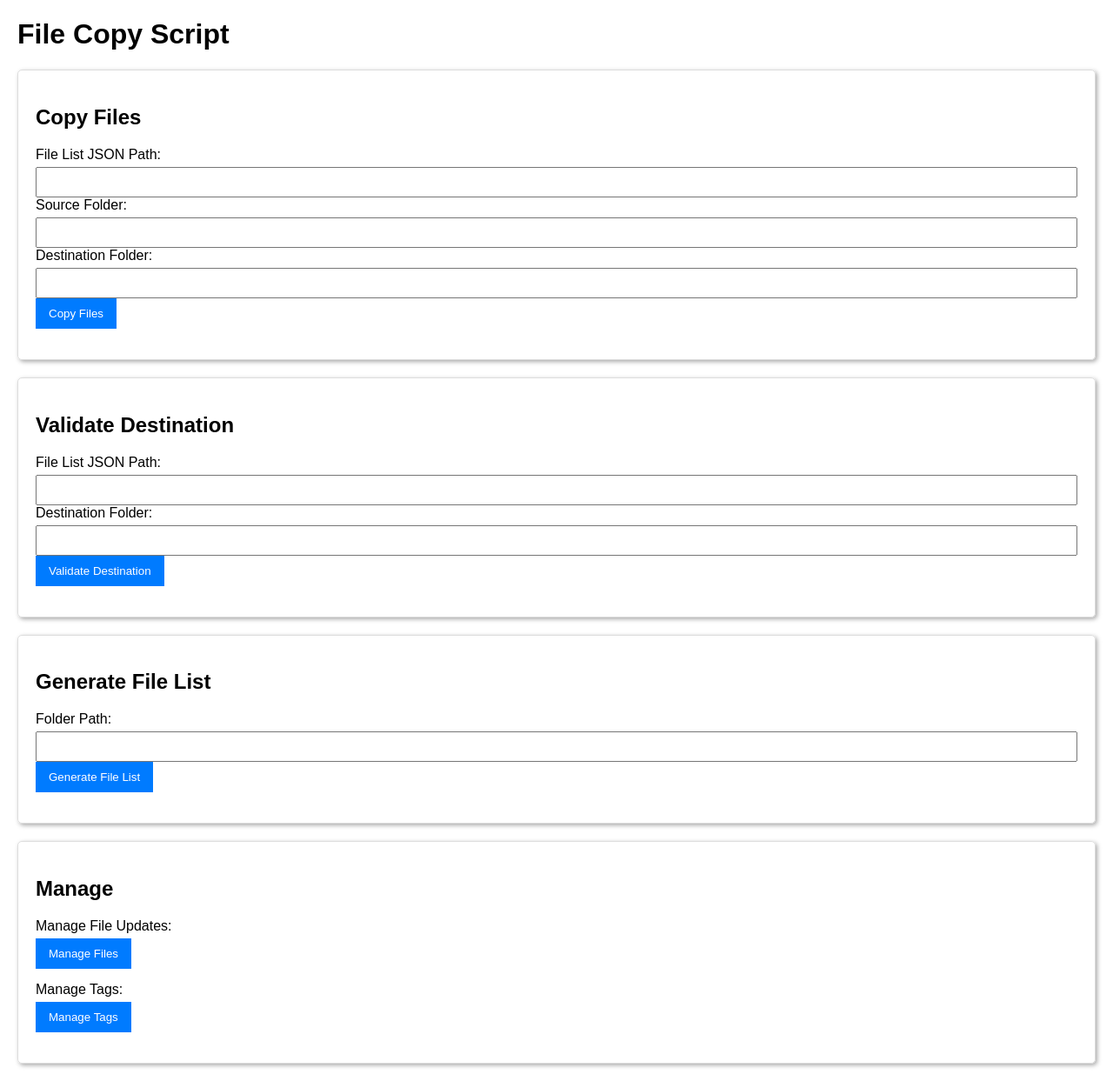
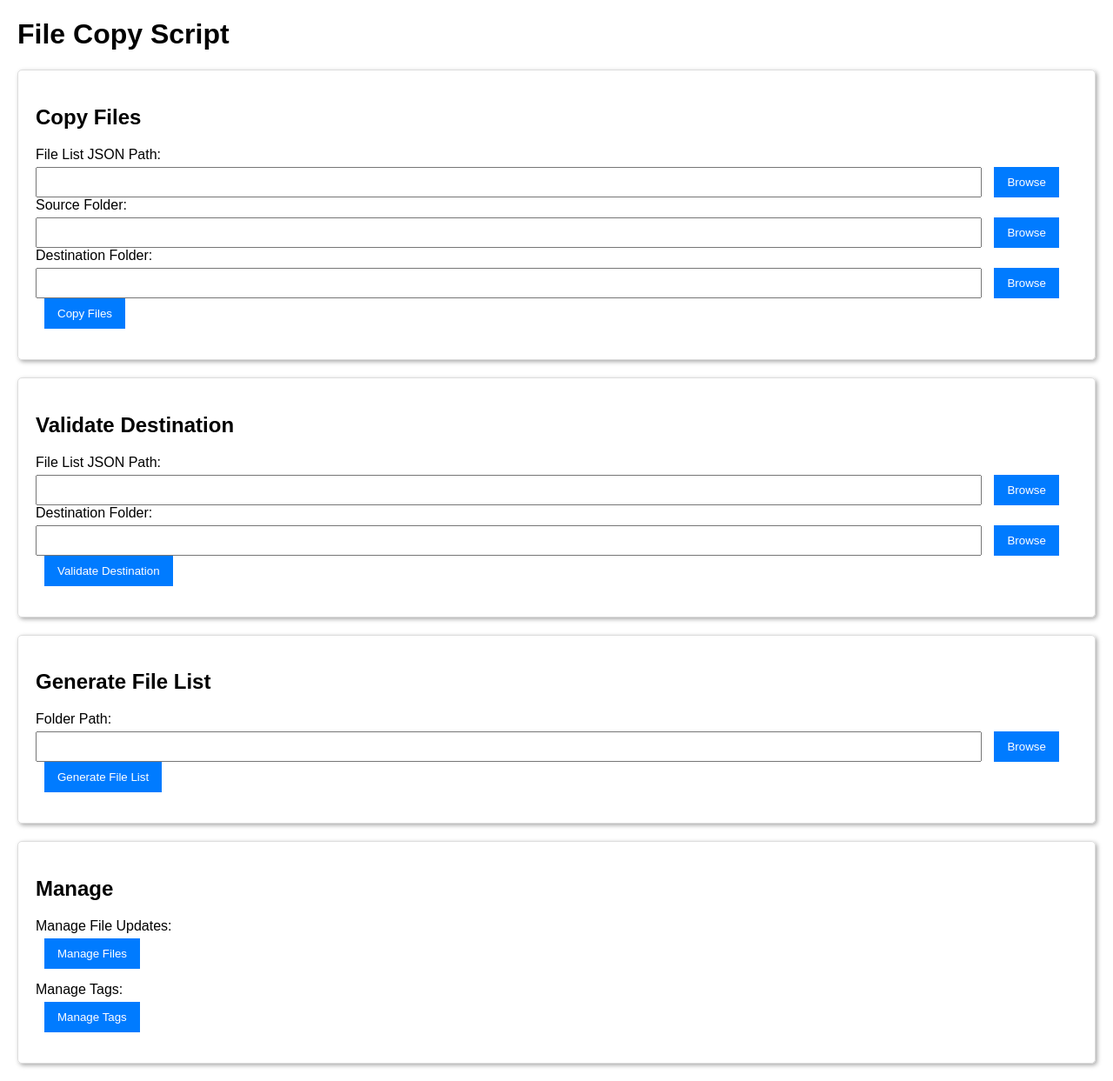
Before and after one commit to shaibachar/shindler, a FastAPI app: page / in a window 1280 px wide. Shown: the whole page at 87% size. Run offline with FastAPI, Linux system fonts and the light colour scheme.

Commit message:
add browse button

```diff
--- a/src/main.py
+++ b/src/main.py
@@ -3,6 +3,7 @@ from fastapi.responses import HTMLResponse, FileResponse
 from fastapi.templating import Jinja2Templates
 import os
 import json
+import shutil
 
 app = FastAPI()
 templates = Jinja2Templates(directory="templates")
--- a/src/templates/index.html
+++ b/src/templates/index.html
@@ -15,7 +15,7 @@
             margin-bottom: 5px;
         }
         .form-group input {
-            width: 100%;
+            width: calc(100% - 110px);
             padding: 8px;
             box-sizing: border-box;
         }
@@ -25,6 +25,7 @@
             color: white;
             border: none;
             cursor: pointer;
+            margin-left: 10px;
         }
         .form-group button:hover {
             background-color: #0056b3;
@@ -45,6 +46,28 @@
             box-shadow: 2px 2px 5px #aaa;
         }
     </style>
+    <script>
+        function browseFile(id) {
+            const input = document.getElementById(id);
+            const fileInput = document.createElement('input');
+            fileInput.type = 'file';
+            fileInput.onchange = () => {
+                input.value = fileInput.files[0].path;
+            };
+            fileInput.click();
+        }
+
+        function browseFolder(id) {
+            const input = document.getElementById(id);
+            const folderInput = document.createElement('input');
+            folderInput.type = 'file';
+            folderInput.webkitdirectory = true;
+            folderInput.onchange = () => {
+                input.value = folderInput.files[0].path;
+            };
+            folderInput.click();
+        }
+    </script>
 </head>
 <body>
     <h1>File Copy Script</h1>
@@ -59,7 +82,10 @@
         <h2>Copy Files</h2>
         <form action="/copy-files" method="post" class="form-group">
             <label for="file_list">File List JSON Path:</label>
+            <div>
                 <input list="file_list_options" id="file_list" name="file_list" value="{{ file_list | default('') }}" required>
+                <button type="button" onclick="browseFile('file_list')">Browse</button>
+            </div>
             <datalist id="file_list_options">
                 {% for item in history['file_list'] %}
                 <option value="{{ item }}">{{ item }}</option>
@@ -67,7 +93,10 @@
             </datalist>
 
             <label for="source_folder">Source Folder:</label>
+            <div>
                 <input list="source_folder_options" id="source_folder" name="source_folder" value="{{ source_folder | default('') }}" required>
+                <button type="button" onclick="browseFolder('source_folder')">Browse</button>
+            </div>
             <datalist id="source_folder_options">
                 {% for item in history['source_folder'] %}
                 <option value="{{ item }}">{{ item }}</option>
@@ -75,7 +104,10 @@
             </datalist>
 
             <label for="destination_folder">Destination Folder:</label>
+            <div>
                 <input list="destination_folder_options" id="destination_folder" name="destination_folder" value="{{ destination_folder | default('') }}" required>
+                <button type="button" onclick="browseFolder('destination_folder')">Browse</button>
+            </div>
             <datalist id="destination_folder_options">
                 {% for item in history['destination_folder'] %}
                 <option value="{{ item }}">{{ item }}</option>
@@ -90,7 +122,10 @@
         <h2>Validate Destination</h2>
         <form action="/validate-destination" method="post" class="form-group">
             <label for="file_list_validate">File List JSON Path:</label>
+            <div>
                 <input list="file_list_options" id="file_list_validate" name="file_list" value="{{ file_list | default('') }}" required>
+                <button type="button" onclick="browseFile('file_list_validate')">Browse</button>
+            </div>
             <datalist id="file_list_options">
                 {% for item in history['file_list'] %}
                 <option value="{{ item }}">{{ item }}</option>
@@ -98,7 +133,10 @@
             </datalist>
 
             <label for="destination_folder_validate">Destination Folder:</label>
+            <div>
                 <input list="destination_folder_options" id="destination_folder_validate" name="destination_folder" value="{{ destination_folder | default('') }}" required>
+                <button type="button" onclick="browseFolder('destination_folder_validate')">Browse</button>
+            </div>
             <datalist id="destination_folder_options">
                 {% for item in history['destination_folder'] %}
                 <option value="{{ item }}">{{ item }}</option>
@@ -113,7 +151,10 @@
         <h2>Generate File List</h2>
         <form action="/generate-file-list" method="post" class="form-group">
             <label for="folder_path">Folder Path:</label>
+            <div>
                 <input list="source_folder_options" id="folder_path" name="folder_path" value="{{ folder_path | default('') }}" required>
+                <button type="button" onclick="browseFolder('folder_path')">Browse</button>
+            </div>
             <datalist id="source_folder_options">
                 {% for item in history['source_folder'] %}
                 <option value="{{ item }}">{{ item }}</option>
```
Also changed, not shown: images/main_window.png. Lines whose indentation alone changed are shown as unchanged.
